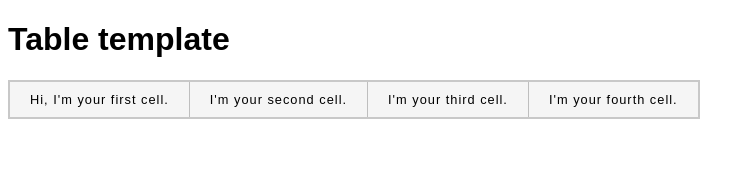
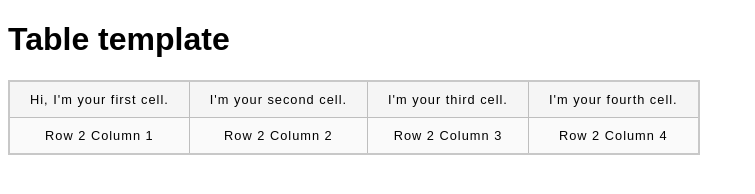
Before and after one commit to ternamdoo/programming-practice, a plain HTML site: page mdn-tables/table-basics/blank-template.html in a window 1280 px wide. Shown: the whole page, without its empty margins (0-755 px from the left). Drawn offline with Linux system fonts and the light colour scheme.

Commit message:
Format table data into rows and columns

```diff
--- a/mdn-tables/table-basics/blank-template.html
+++ b/mdn-tables/table-basics/blank-template.html
@@ -9,10 +9,18 @@
   <body>
     <h1>Table template</h1>
     <table>
-      <td>Hi, I'm your first cell.</td>
-      <td>I'm your second cell.</td>
-      <td>I'm your third cell.</td>
-      <td>I'm your fourth cell.</td>
+      <tr>
+        <td>Hi, I'm your first cell.</td>
+        <td>I'm your second cell.</td>
+        <td>I'm your third cell.</td>
+        <td>I'm your fourth cell.</td>
+      </tr>
+      <tr>
+        <td>Row 2 Column 1</td>
+        <td>Row 2 Column 2</td>
+        <td>Row 2 Column 3</td>
+        <td>Row 2 Column 4</td>
+      </tr>
     </table>
 
   </body>
```
